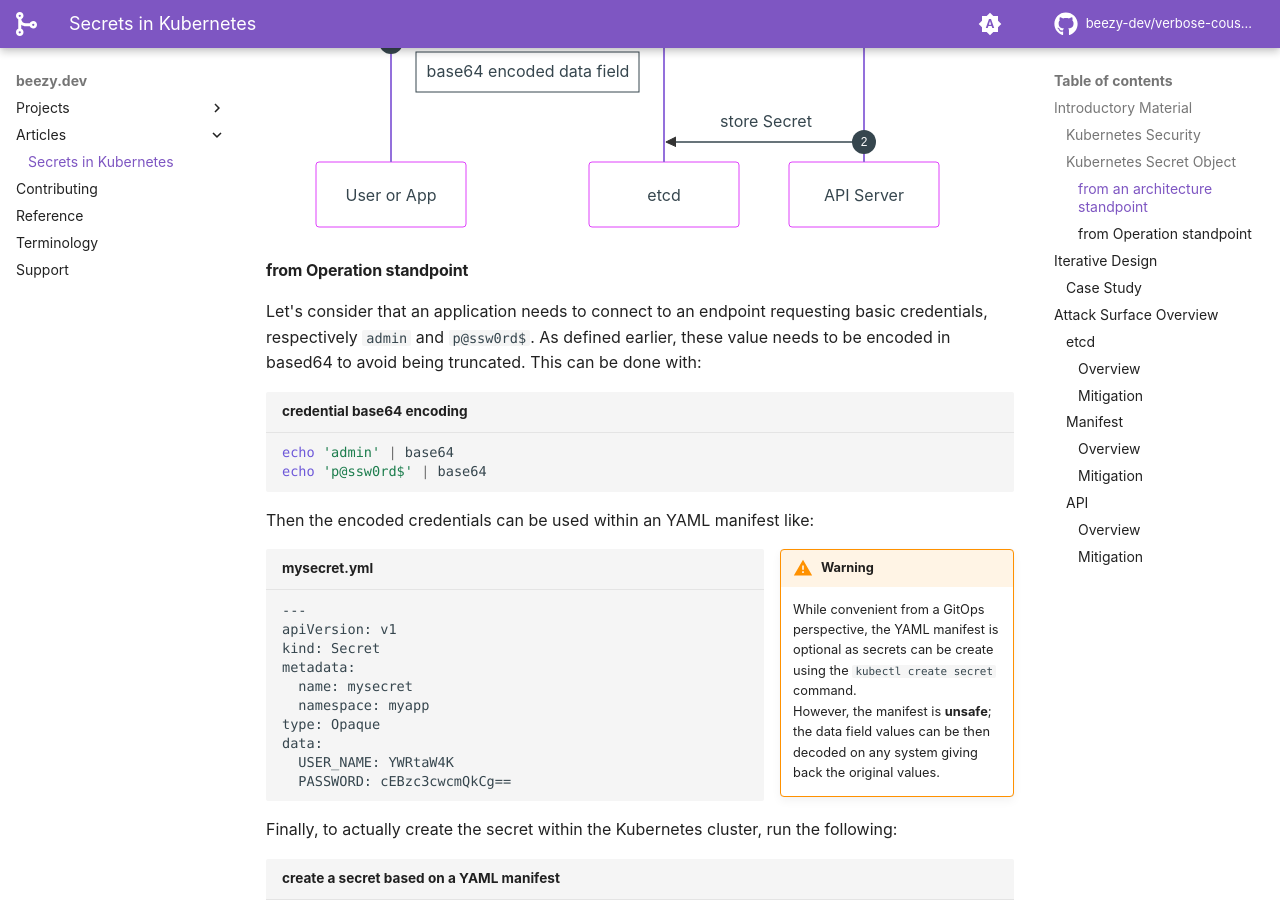
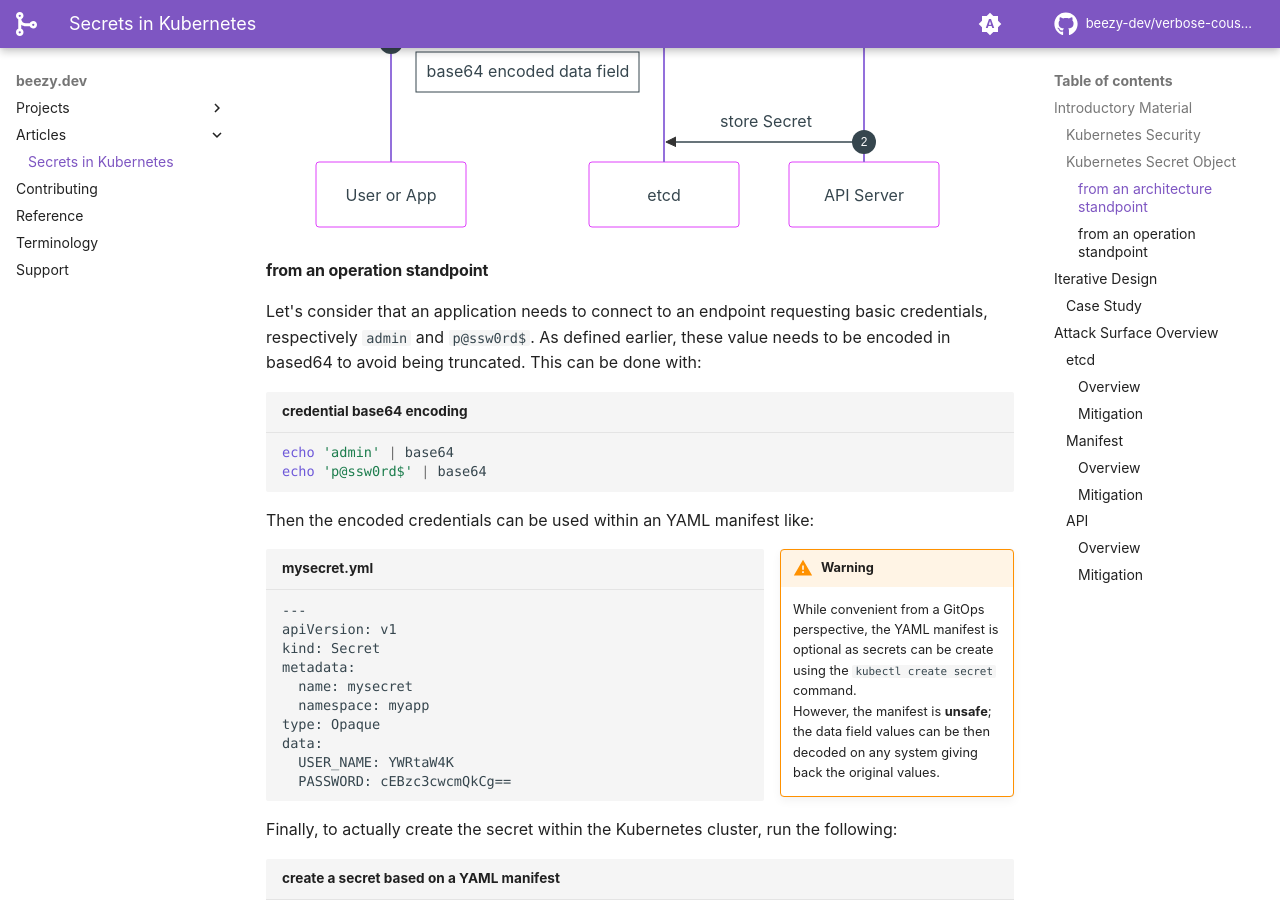
Before and after one commit to beezy-dev/verbose-couscous, an MkDocs documentation site: the page built from docs/community/k8s-secrets.md, in a window 1280 px wide and 900 px high, scrolled down 1682 px. Built offline with MkDocs 1.6.1 and Material for MkDocs 9.7.7, drawn with Linux system fonts in a browser that asks for light colours; some web fonts are replaced; comment, search, counter and statistics services are not loaded.

````diff
--- a/docs/community/k8s-secrets.md
+++ b/docs/community/k8s-secrets.md
@@ -68,7 +68,7 @@ autonumber
   API Server->>etcd: store Secret
 ```
 
-#### from Operation standpoint
+#### from an operation standpoint
 Let's consider that an application needs to connect to an endpoint requesting basic credentials, respectively ```admin``` and ```p@ssw0rd$```. As defined earlier, these value needs to be encoded in based64 to avoid being truncated. This can be done with:
 
 ```bash title="credential base64 encoding"
````
